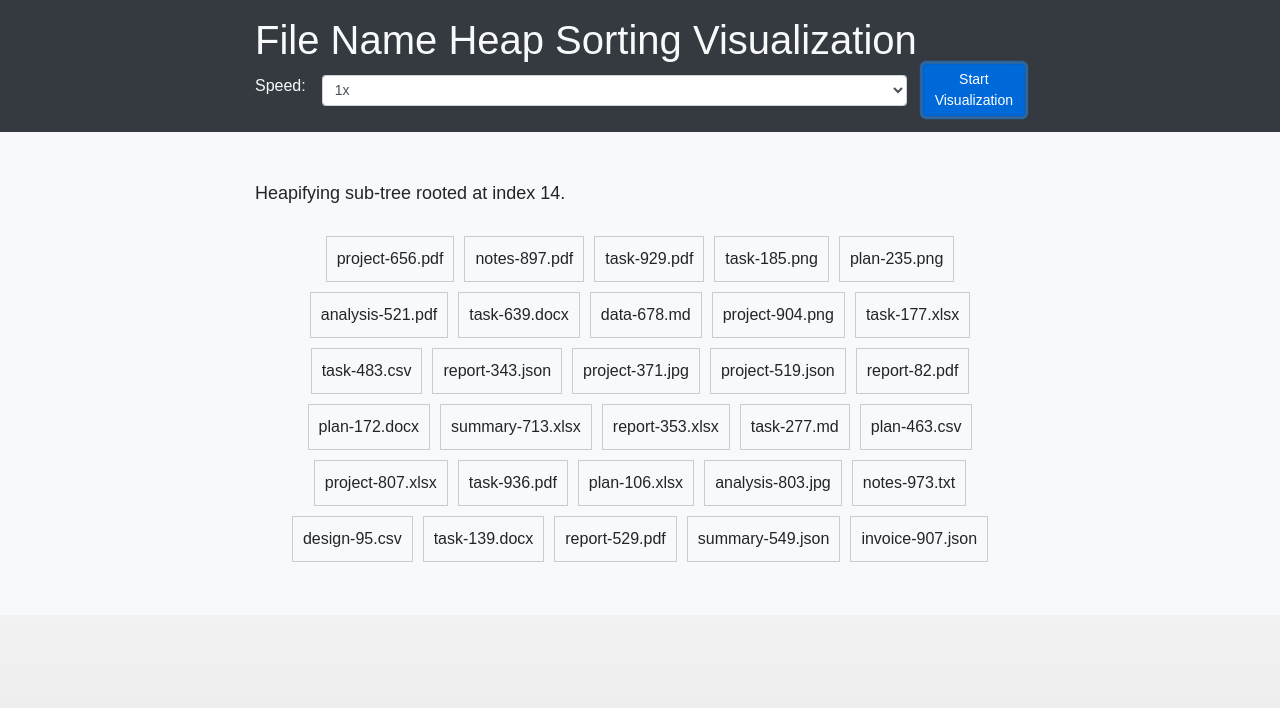
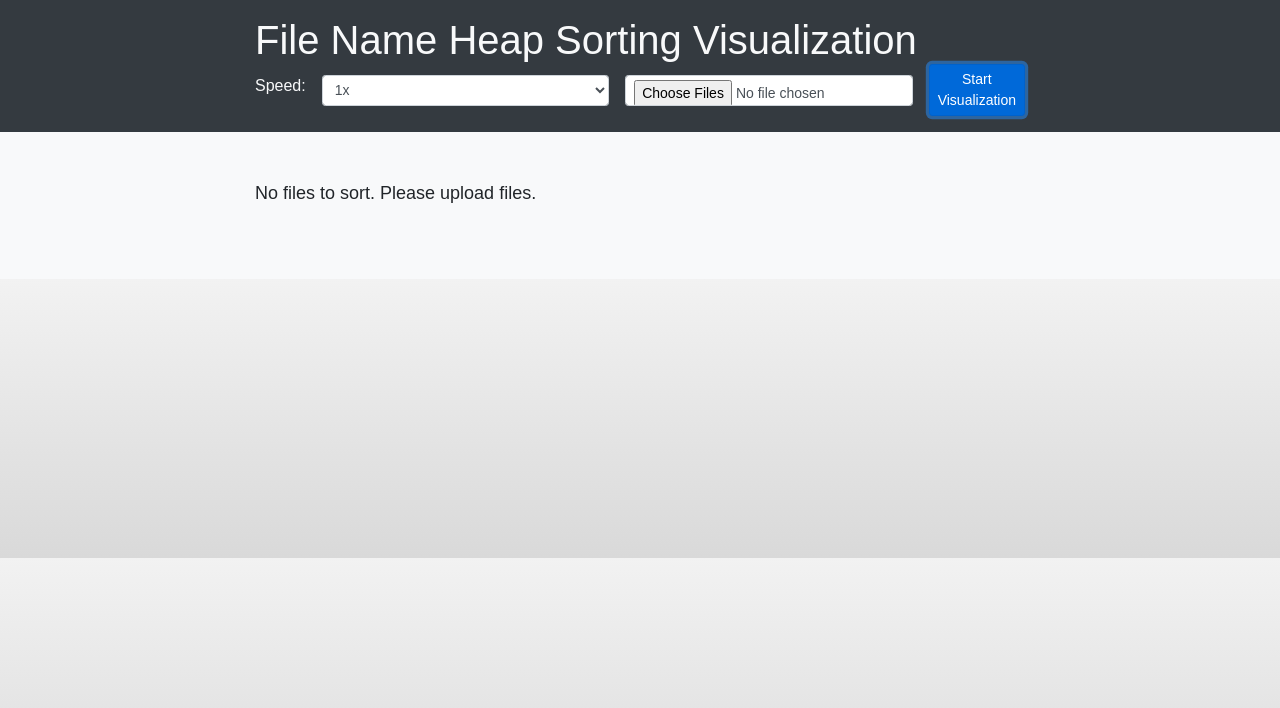
Before and after one commit to Normalcable/heapfilesortnew, a plain HTML site: page index.html in a window 1280 px wide. Both pictures are taken after a click on the button "Start Visualization". Drawn offline with nearby package versions, Linux system fonts and the light colour scheme.

Commit message:
new update

```diff
--- a/index.html
+++ b/index.html
@@ -22,6 +22,7 @@
                     <option value="5">5x</option>
                     <option value="10">10x</option>
                 </select>
+                <input type="file" id="file-input" multiple class="form-control form-control-sm mr-3" onchange="handleFileUpload(event)">
                 <button class="btn btn-primary btn-sm" onclick="startVisualization()">Start Visualization</button>
             </div>
         </div>
--- a/script.js
+++ b/script.js
@@ -1,21 +1,5 @@
 let speedMultiplier = 1;
-
-function generateRandomFileName() {
-    const words = ['report', 'invoice', 'summary', 'data', 'notes', 'task', 'plan', 'design', 'project', 'analysis'];
-    const ext = ['txt', 'pdf', 'docx', 'xlsx', 'ppt', 'jpg', 'png', 'csv', 'md', 'json'];
-    const word = words[Math.floor(Math.random() * words.length)];
-    const number = Math.floor(Math.random() * 1000);
-    const extension = ext[Math.floor(Math.random() * ext.length)];
-    return `${word}-${number}.${extension}`;
-}
-
-function generateFileNames() {
-    const pool = [];
-    for (let i = 0; i < 60; i++) {
-        pool.push(generateRandomFileName());
-    }
-    return pool.sort(() => 0.5 - Math.random()).slice(0, 30);
-}
+let fileNames = [];
 
 function displayFileNames(fileNames) {
     const container = document.getElementById('file-names');
@@ -42,7 +26,6 @@ function changeSpeed(multiplier) {
     updateNarration(`Speed: ${multiplier}x`);
     setTimeout(() => updateNarration("Click 'Start Visualization' to begin sorting."), 3000); // Hides the speed narration after 3 seconds
 }
-
 
 async function heapify(arr, n, i, visualize) {
     let largest = i;
@@ -120,8 +103,17 @@ async function visualizeSorting(arr, index1, index2, isSorted = false) {
     fileElements[index2]?.classList.remove('highlight');
 }
 
+function handleFileUpload(event) {
+    const files = event.target.files;
+    fileNames = Array.from(files).map(file => file.name);
+    displayFileNames(fileNames);
+}
+
 async function startVisualization() {
-    const fileNames = generateFileNames();
+    if (fileNames.length === 0) {
+        updateNarration('No files to sort. Please upload files.');
+        return;
+    }
     displayFileNames(fileNames);
 
     await sleep(1000);
@@ -129,7 +121,5 @@ async function startVisualization() {
 }
 
 document.addEventListener('DOMContentLoaded', () => {
-    const fileNames = generateFileNames();
-    displayFileNames(fileNames);
     updateNarration(`Click "Start Visualization" to begin sorting.`);
 });
```
